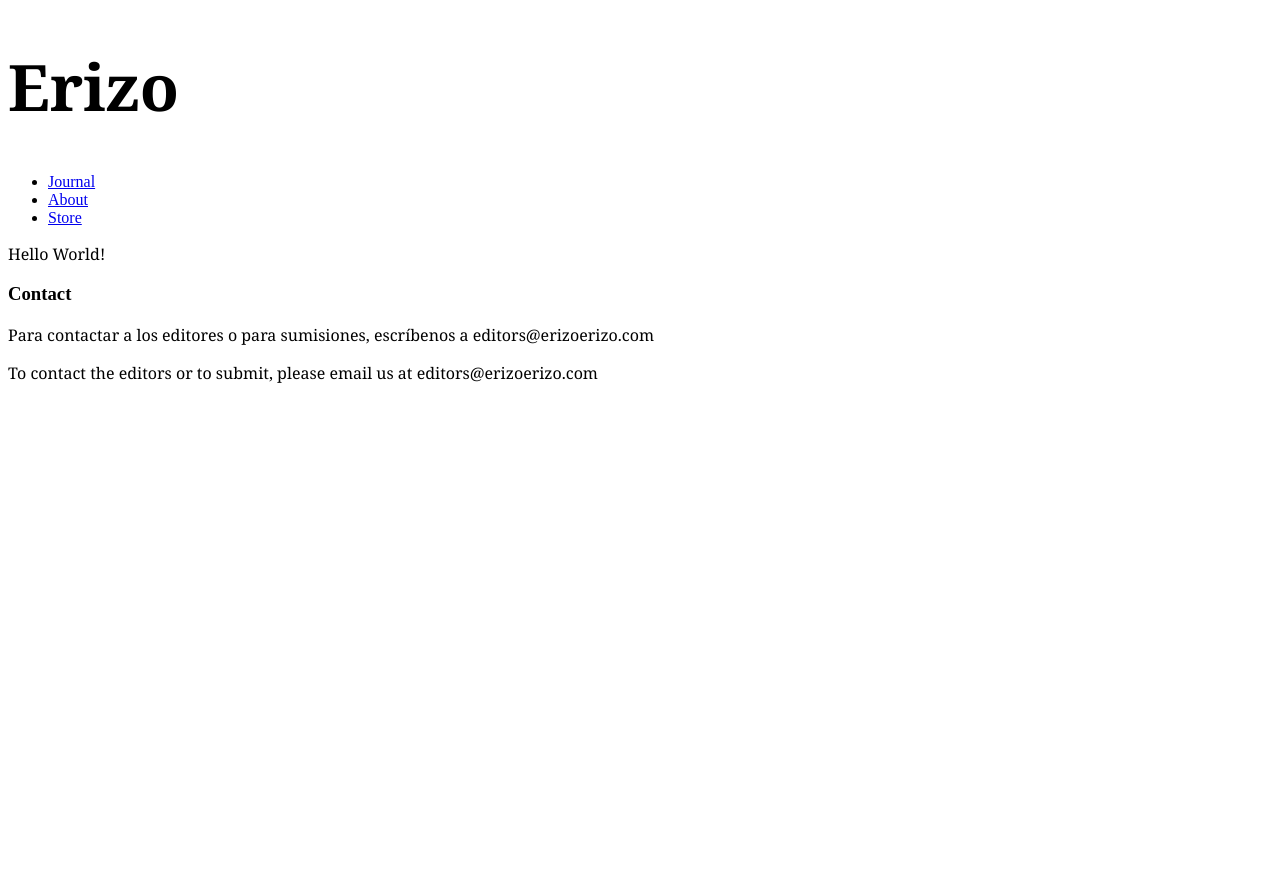
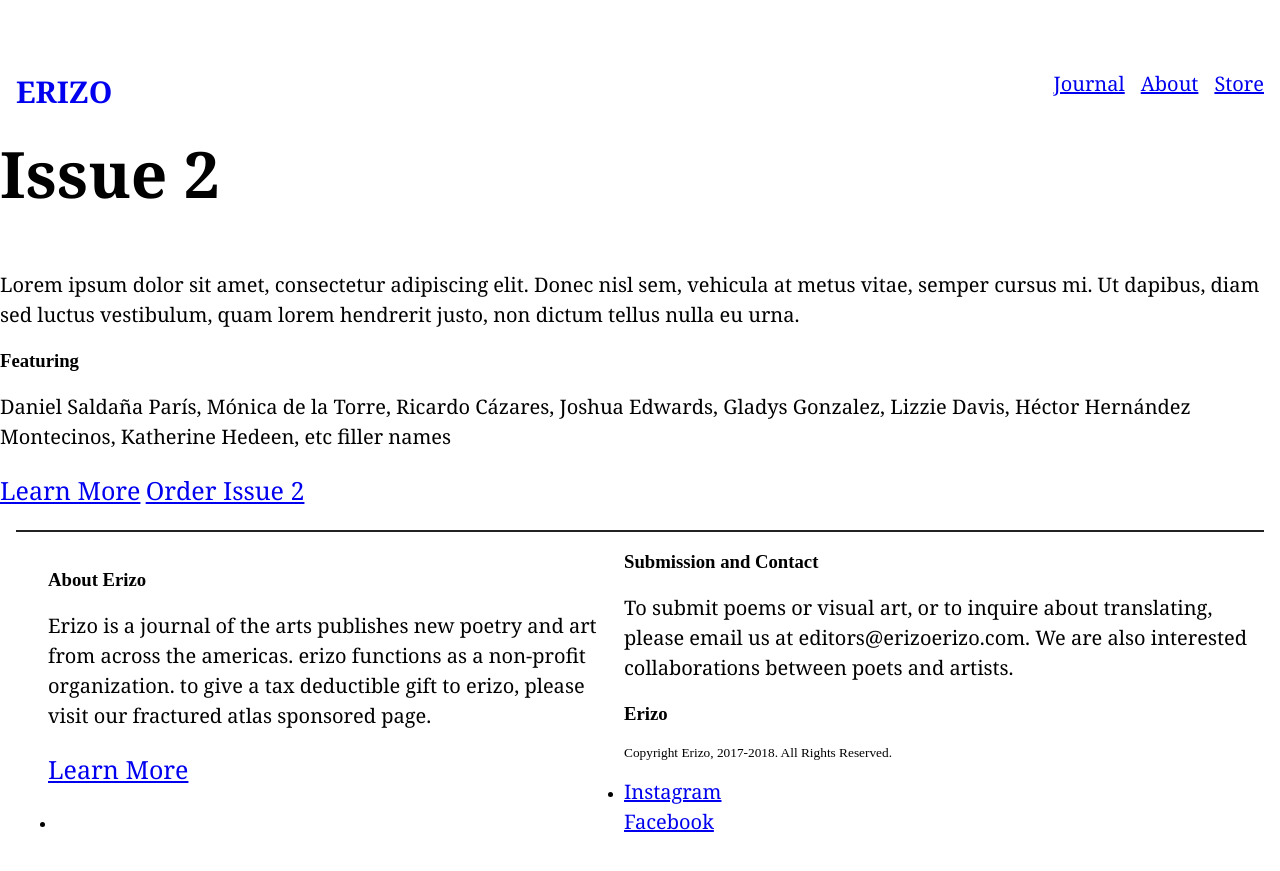
Before and after one commit to erizomag/erizo_jekyll, a Jekyll site: the page built from index.md, in a window 1280 px wide. Shown: the top 871 px of the page. Built offline with Jekyll 4.4.1, drawn with Linux system fonts in a browser that asks for light colours; some web fonts are replaced; our own code applies the rules of GitHub Pages for plain Markdown files.

Commit message:
Begin Grid Architecture
- Add custom default stylesheets and component stylesheets
- Add filler footer content
- Enable default Neat styles

https://trello.com/c/582d9bY7

```diff
--- a/_includes/footer.html
+++ b/_includes/footer.html
@@ -1,15 +1,49 @@
 <footer class="site_footer">
-  <section class="contact">
-    <h3 class="contact_title">
-      Contact
+  <section class="site_footer_content">
+		<section class="col_2">
+			<h3 class="site_footer_title">
+			  About Erizo
+			</h3>
+      <div class="site_footer_body">
+        <p>
+          Erizo is a journal of the arts publishes new poetry and art from across the americas.
+          erizo functions as a non-profit organization. to give a tax deductible gift to
+          erizo, please visit our fractured atlas sponsored page.
+        </p>
+        <p>
+        <a href="/about">Learn More</a>
+        </p>
+      </div>
+    </section>
+
+		<section class="col-2">
+			<h3 class="site_footer_title">
+			  Submission and Contact
+			</h3>
+			<p class="site_footer_body">
+        To submit poems or visual art, or to inquire about translating, please
+        email us at editors@erizoerizo.com. We are also interested
+        collaborations between poets and artists.
+			</p>
+    </section>
+  </section>
+
+  <section class="site_footer_endnote">
+    <h3 class="site_footer_brand_logo">
+      Erizo
     </h3>
-    <p class="contact_info_es">
-			Para contactar a los editores o para sumisiones, escríbenos a
-			editors@erizoerizo.com
-    </p>
-    <p class="contact_info_en">
-			To contact the editors or to submit, please email us at
-			editors@erizoerizo.com
-    </p>
+
+    <small class="site_footer_endnote_content">
+      Copyright Erizo, 2017-2018. All Rights Reserved.
+    </small>
+
+    <ul class="site_footer_endnote_links">
+      <li>
+        <a href="/">Instagram</a>
+      </li>
+      <li>
+        <a href="/">Facebook</a>
+      </li>
+    </ul>
   </section>
 </footer>
--- a/_includes/header.html
+++ b/_includes/header.html
@@ -1,4 +1,8 @@
 <header class="site_header">
-  <h1>Erizo</h1>
+  <h1 class="site_header_text_logo">
+    <a href="/">
+      Erizo
+    </a>
+  </h1>
   {%- include nav.html -%}
 </header>
--- a/_layouts/default.html
+++ b/_layouts/default.html
@@ -3,7 +3,7 @@
 
   {%- include head.html -%}
 
-  <body>
+  <body class="container">
 
     {%- include header.html -%}
 
--- /dev/null
+++ b/_lib/container.scss
@@ -0,0 +1,6 @@
+.container {
+  @include grid-container;
+  @include margin(null auto);
+  max-width: 88rem;
+  position: relative;
+}
--- /dev/null
+++ b/_lib/footer.scss
@@ -0,0 +1,11 @@
+.site_footer {
+  @include grid-column(12);
+  border-top: $base-border;
+
+  .col_2 {
+
+    @include grid-media($neat-grid-desktop) {
+      @include grid-column(6);
+    }
+  }
+}
--- /dev/null
+++ b/_lib/header.scss
@@ -0,0 +1,15 @@
+.site_header {
+  @include grid-column(12);
+  display: block;
+  overflow: hidden;
+}
+
+.site_header_text_logo {
+  float: left;
+  font-size: $base-font-size * 1.5;
+  text-transform: uppercase;
+}
+
+.site_header_text_logo a {
+  text-decoration: none;
+}
--- a/_lib/main.scss
+++ b/_lib/main.scss
@@ -1,3 +1,2 @@
 .container {
-
 }
--- /dev/null
+++ b/_lib/nav.scss
@@ -0,0 +1,14 @@
+.site_menu {
+  float: right;
+
+  ul {
+    li {
+      display: inline-block;
+      margin-right: 12px;
+
+      &:last-child {
+        margin-right: 0;
+      }
+    }
+  }
+}
--- /dev/null
+++ b/_lib/typography.scss
@@ -0,0 +1,21 @@
+$sans-serif-primary: "BagnardRegular", "georgia";
+$sans-serif-secondary: "tk-utopia-std", "georgia";
+
+$base-font-size: 1em;
+
+h1 {
+  font-family: $sans-serif-primary;
+  font-size: $base-font-size * 4;
+}
+
+h2 {
+  font-family: $sans-serif-secondary;
+  font-size: $base-font-size * 4;
+}
+
+p,
+a {
+  font-family: $sans-serif-secondary;
+  font-size: $base-font-size * 1.25;
+  line-height: $base-font-size * 1.5;
+}
--- /dev/null
+++ b/_lib/variables.scss
@@ -0,0 +1,47 @@
+$large-screen: 900px;
+
+// Media
+$media-tablet: 600px;
+$media-desktop: 1100px;
+$media-desktop-large: 1300px;
+
+// Grids
+$neat-grid: (
+  columns: 12,
+  gutter: 1rem,
+);
+
+$neat-grid-tablet: (
+  gutter: 2rem,
+  media: $media-tablet,
+);
+
+$neat-grid-desktop: (
+  gutter: 2rem,
+  media: $media-desktop,
+);
+
+$neat-grid-desktop-large: (
+  gutter: 2rem,
+  media: $media-desktop-large,
+);
+
+// Colors
+$black: #222222;
+$dark-grey: #555555;
+$red: #D0021B;
+
+// Type Colors and Context
+$base-font-color: $black;
+$secondary-font-color: $dark-grey;
+$accent-font-color: $red;
+
+// Border
+$base-border-width: 2px;
+$base-border: $base-border-width solid $base-font-color;
+
+// Spacing, Margins, Gutter
+$base-unit: 1em;
+
+$base-spacing: $base-unit * 1.5;
+$secondary-spacing: $base-unit;
--- a/assets/stylesheet.scss
+++ b/assets/stylesheet.scss
@@ -2,32 +2,17 @@
 # Front Matter Declaration
 ---
 
+// Library Plug-Ins
 @import "bourbon/bourbon";
 @import "neat/neat";
 
+// Custom Default Style Libraries
+@import "variables";
+@import "typography";
+@import "container";
 
-p {
-  font-size: 2em;
-}
-
-$sans-serif-primary: "BagnardRegular", "georgia";
-$sans-serif-secondary: "tk-utopia-std", "georgia";
-
-$body-background: #ffffff;
-
-$base-font-size: 1em;
-
-h1 {
-  font-family: $sans-serif-primary;
-  font-size: $base-font-size * 4;
-}
-
-h2 {
-  font-family: $sans-serif-secondary;
-  font-size: $base-font-size * 4;
-}
-
-p {
-  font-family: $sans-serif-secondary;
-  font-size: $base-font-size;
-}
+// Custom Component Libraries
+@import "main";
+@import "header";
+@import "nav";
+@import "footer";
--- a/index.md
+++ b/index.md
@@ -2,4 +2,16 @@
 layout: home
 ---
 
-Hello World!
+# Issue 2
+
+Lorem ipsum dolor sit amet, consectetur adipiscing elit. Donec nisl sem,
+vehicula at metus vitae, semper cursus mi. Ut dapibus, diam sed luctus
+vestibulum, quam lorem hendrerit justo, non dictum tellus nulla eu urna.
+
+### Featuring
+Daniel Saldaña París, Mónica de la Torre, Ricardo Cázares, Joshua Edwards,
+Gladys Gonzalez, Lizzie Davis, Héctor Hernández Montecinos, Katherine Hedeen,
+etc filler names
+
+[Learn More](link)
+[Order Issue 2](link)
```
